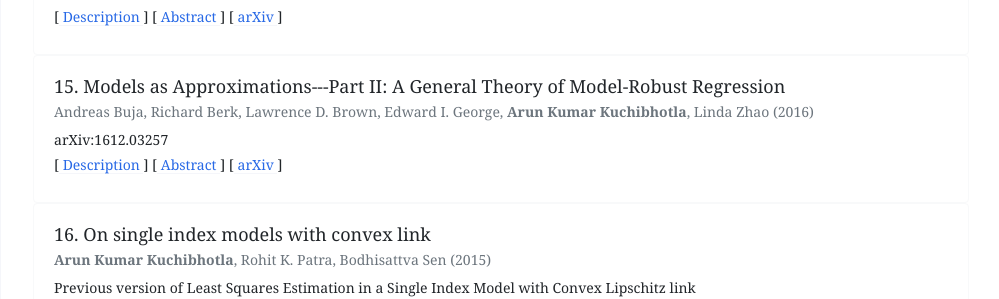
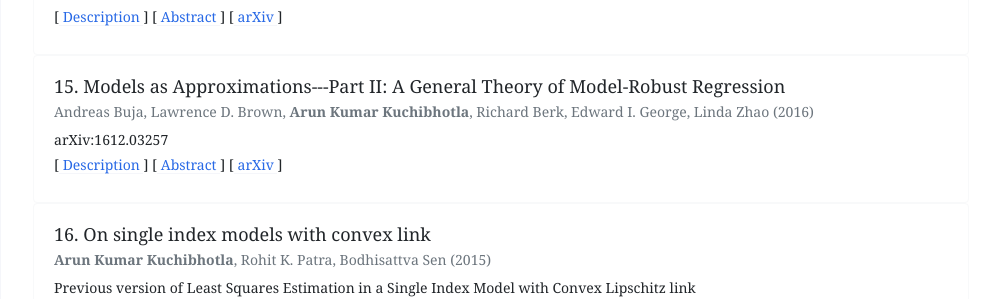
Before and after one commit to Arun-Kuchibhotla/Arun-Kuchibhotla.github.io, a Jekyll site: the page built from docs/research.md, in a window 1280 px wide. Shown: the part 2283-2582 px from the top of the page, without its empty margins (239-1238 px from the left). Built offline with Jekyll 4.4.1, drawn with Linux system fonts in a browser that asks for light colours; nearby versions of some CDN libraries.

Commit message:
changed ordering

```diff
--- a/_data/publications.json
+++ b/_data/publications.json
@@ -156,16 +156,16 @@
 				"name": "Andreas Buja"
 			},
 			{
+				"name": "Lawrence D. Brown"
+			},
+			{
+				"name": "Arun Kumar Kuchibhotla"
+			},
+			{
 				"name": "Richard Berk"
 			},
 			{
-				"name": "Lawrence D. Brown"
-			},
-			{
 				"name": "Edward I. George"
-			},
-			{
-				"name": "Arun Kumar Kuchibhotla"
 			},
 			{
 				"name": "Linda Zhao"
```
